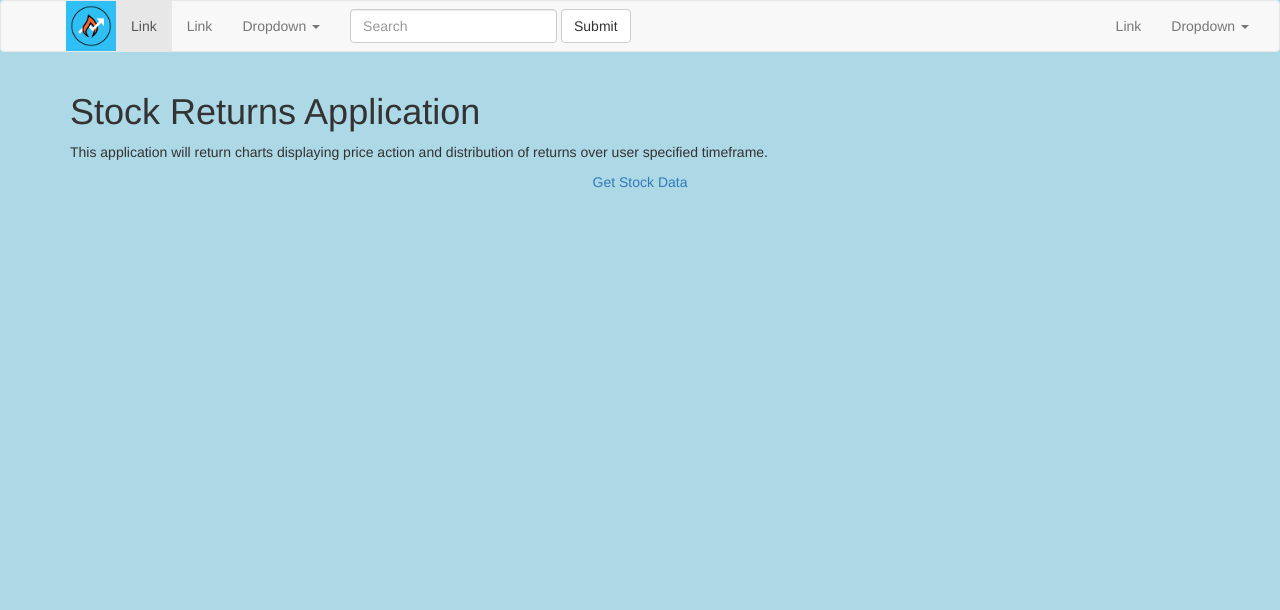
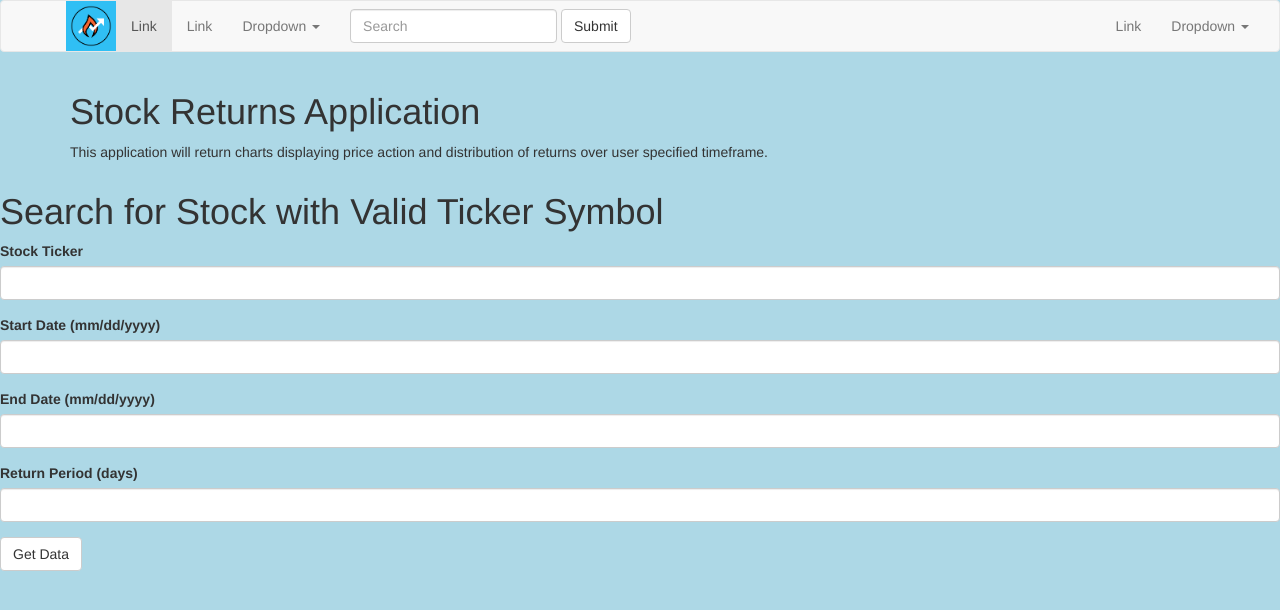
Before and after one commit to adrevezzo/stock_returns, a Flask app: page / in a window 1280 px wide. Shown: the top 610 px of the page. Run offline with Flask 2, Linux system fonts and the light colour scheme; some libraries are stand-ins or nearby versions.

Commit message:
move stock search form to index.html

```diff
--- a/main.py
+++ b/main.py
@@ -31,14 +31,8 @@ class GetStockData(FlaskForm):
 
 
 
-@app.route("/")
+@app.route("/", methods=['GET', 'POST'])
 def home():
-
-
-    return render_template('index.html')
-
-@app.route("/stockdata", methods=['GET', 'POST'])
-def get_stock_data():
 
     form = GetStockData()
 
@@ -90,6 +84,15 @@ def get_stock_data():
         return render_template('chart.html', tick=ticker, plot=img, cur_price=cur_price, stats=stats_df)
 
 
+
+    return render_template('index.html', form=form)
+
+@app.route("/stockdata", methods=['GET', 'POST'])
+def get_stock_data():
+
+
+
+
     return render_template('search.html', form=form)
 
 
--- a/templates/index.html
+++ b/templates/index.html
@@ -1,5 +1,5 @@
 {% extends 'base.html' %}
-
+{% import "bootstrap/wtf.html" as wtf %}
 
 
 {% block content %}
@@ -10,8 +10,16 @@
 
 
 </div>
-<div class="container text-center add">
-<a href="{{ url_for('get_stock_data') }}" class="button">Get Stock Data</a>
+
+<div class="content">
+    <h1 class="heading">Search for Stock with Valid Ticker Symbol</h1>
+
+    {{ wtf.quick_form(form, novalidate=True) }}
+
 </div>
+<!--<div class="container text-center add">-->
+<!--<a href="{{ url_for('get_stock_data') }}" class="button">Get Stock Data</a>-->
+
+<!--</div>-->
 
 {% endblock %}
```
